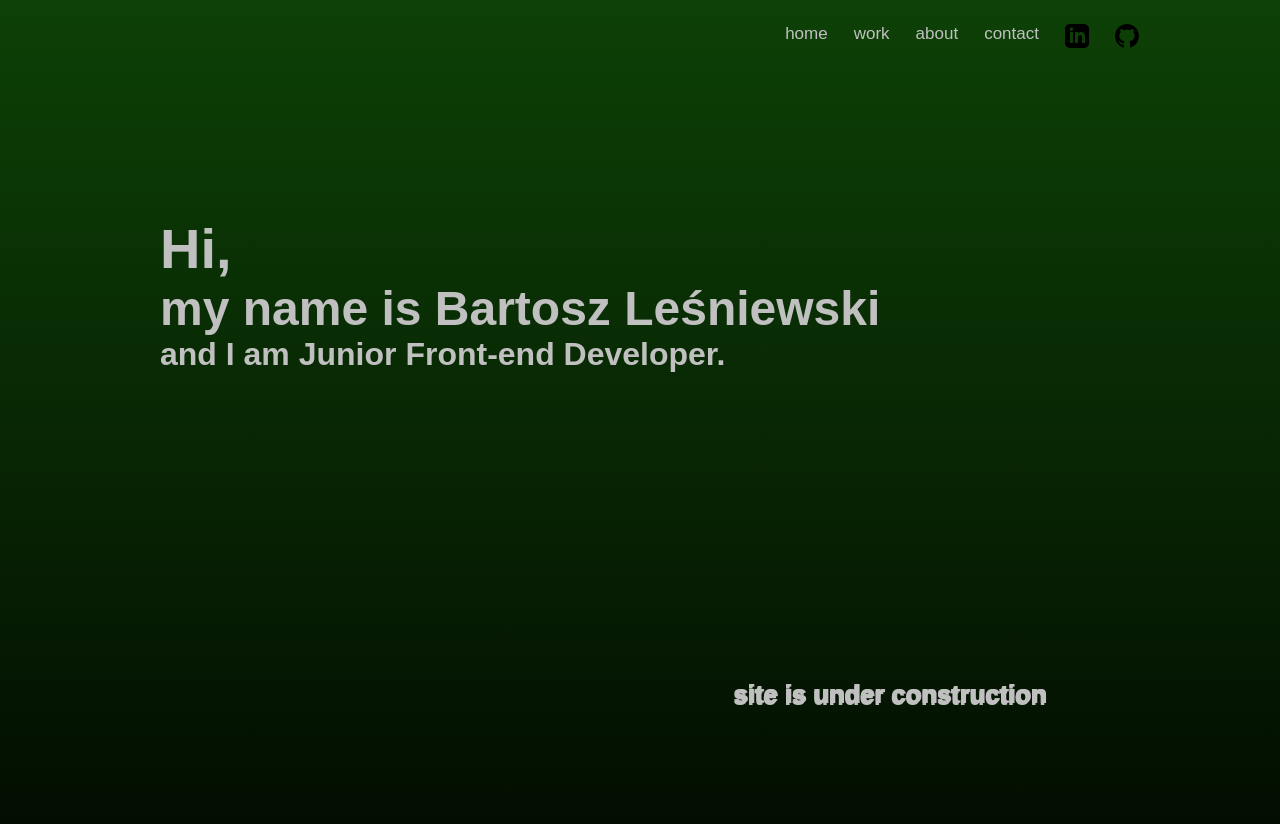
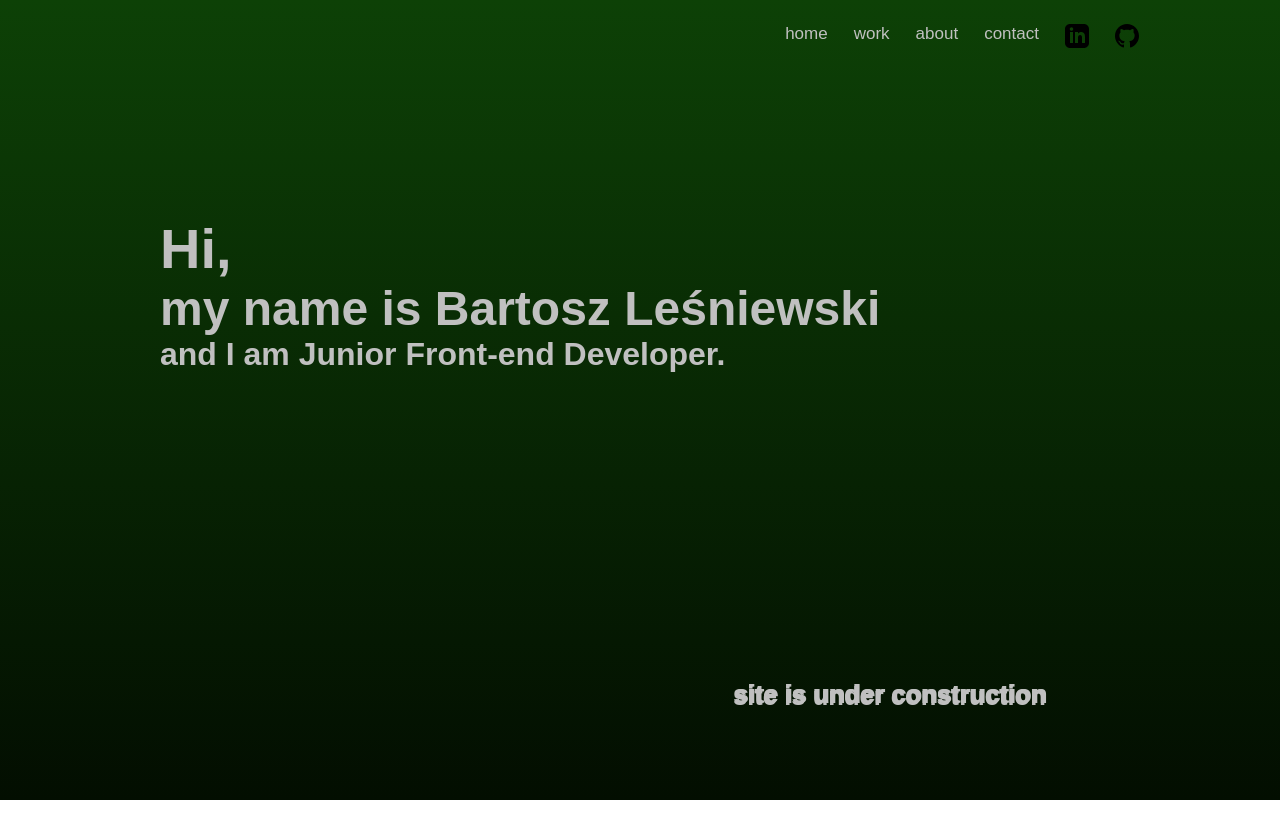
Before and after one commit to bartosz-lesniewski/bartosz-lesniewski.github.io, a React (Create React App) app in the folder portfolio-react/: page / in a window 1280 px wide. After the commit the page ends 800 px from the top, so only its background shows below. Built offline with nearby package versions, Linux system fonts and the light colour scheme.

Commit message:
gh pages refreshed

```diff
--- a/portfolio-react/src/styles/index.css
+++ b/portfolio-react/src/styles/index.css
@@ -11,10 +11,10 @@ body {
 		rgba(3, 14, 1, 1) 0%,
 		rgba(13, 65, 6, 1) 100%
 	);
-	height: 100vh;
+	height: 97vh;
 }
 
-body:after {
+/* body:after {
 	content: "";
 	animation: grain 8s steps(10) infinite;
 	background-image: url("../img/paper_1_grainy_texture_to_background.png");
@@ -58,4 +58,4 @@ body:after {
 	90% {
 		transform: translate(-10%, 10%);
 	}
-}
+} */
```
